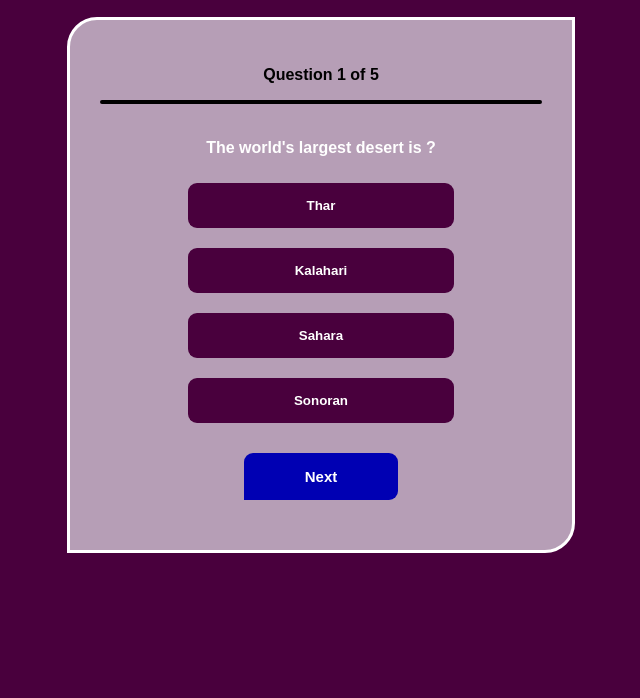
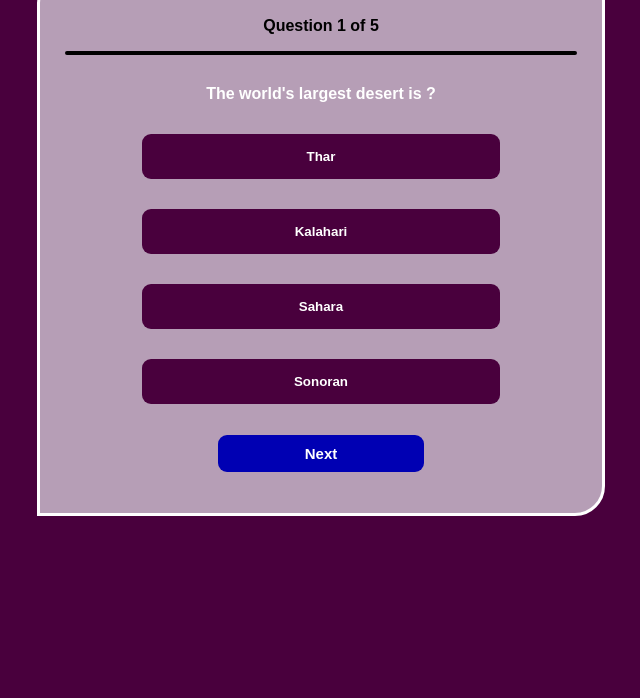
Before and after one commit to W-O-K/quiz, a plain HTML site: page index.html in a window 1280 px wide. Shown: the part 102-800 px from the top of the page, without its empty margins (319-959 px from the left). Drawn offline with Linux system fonts and the light colour scheme.

Commit message:
updated style

```diff
--- a/style.css
+++ b/style.css
@@ -1,17 +1,24 @@
 	*{
 		font-family: Arial, helvatica, sans-serif;
+		box-sizing: border-box;
 		}
 	body{
 		background-color: #49003d;
 	}
+  h1{
+    color:White;
+    text-align: center;
+    font-size:3em;
+    margin: 10px 0;
+  }
 	.form{
 		overflow: hidden;
 		margin: auto;
-		width: 35%;
-		padding: 30px;
+		width: 75%;
+		padding: 25px;
 		border-style: solid ;
 		border-color: white;
-		border-radius:30px 0px 30px 0px;
+		border-radius:30px 0px;
 		background-color: #b69eb6;
 		}
 	p{
@@ -24,26 +31,22 @@
 		color: Black;
 	}
 	hr{
-		margin-bottom: 35px;
+		margin-bottom: 30px;
 		border: 2px solid black;
-  		border-radius: 5px;
-	}
-	h1{
-		color:White;
-		text-align: center;
-		font-size:3em;
+  	border-radius: 5px;
 	}
 	#question{
 		display: flex;
+    flex-wrap: wrap;
 		flex-direction: column;
 		align-items: center;
 	}
   .btnNormal {
-  width: 60%;
+  width: 70%;
   background-color: #49003d;
   color: white;
   padding: 15px 20px;
-  margin: 10px;
+  margin: 15px;
   border: none;
   border-radius:9px; ;
   cursor: pointer;
@@ -54,7 +57,7 @@
   background-color: green;
   color: white;
   padding: 15px 20px;
-  margin: 10px;
+  margin: 15px;
   border: none;
   border-radius:9px; ;
   cursor: pointer;
@@ -65,23 +68,23 @@
   background-color: red;
   color: white;
   padding: 15px 20px;
-  margin: 10px;
+  margin: 15px;
   border: none;
   border-radius:9px; ;
   cursor: pointer;
   font-weight: 600;
 	}
 #next {
-  width: 35%;
+  width: 40%;
   background-color: #0000b3;
   color: white;
-  padding: 15px 20px;
+  padding: 10px;
   font-size: 15px;
   text-align: center;
   display: block;
-  margin: 20px auto;
+  margin: auto;
   border: none;
-  border-radius:9px 9px 9px 0px; ;
+  border-radius:9px; ;
   cursor: pointer;
   font-weight: 600;
 	}
@@ -91,3 +94,31 @@
   #required{
   	color: red;
   }
+
+  @media (min-width: 576px) {
+    .form{
+    overflow: hidden;
+    margin: auto;
+    width: 55%;
+    padding: 25px;
+    border-style: solid ;
+    border-color: white;
+    border-radius:30px 0px;
+    background-color: #b69eb6;
+    }
+
+  }
+
+  @media (min-width: 992px) {
+    .form{
+    overflow: hidden;
+    margin: auto;
+    width: 45%;
+    padding: 25px;
+    border-style: solid ;
+    border-color: white;
+    border-radius:30px 0px;
+    background-color: #b69eb6;
+    }
+
+  }
```
